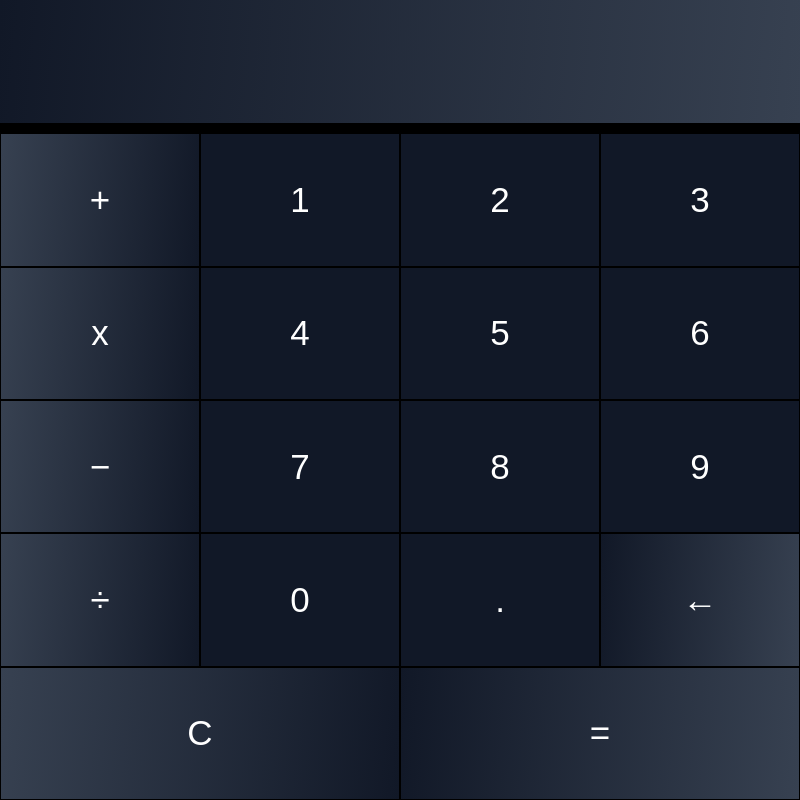
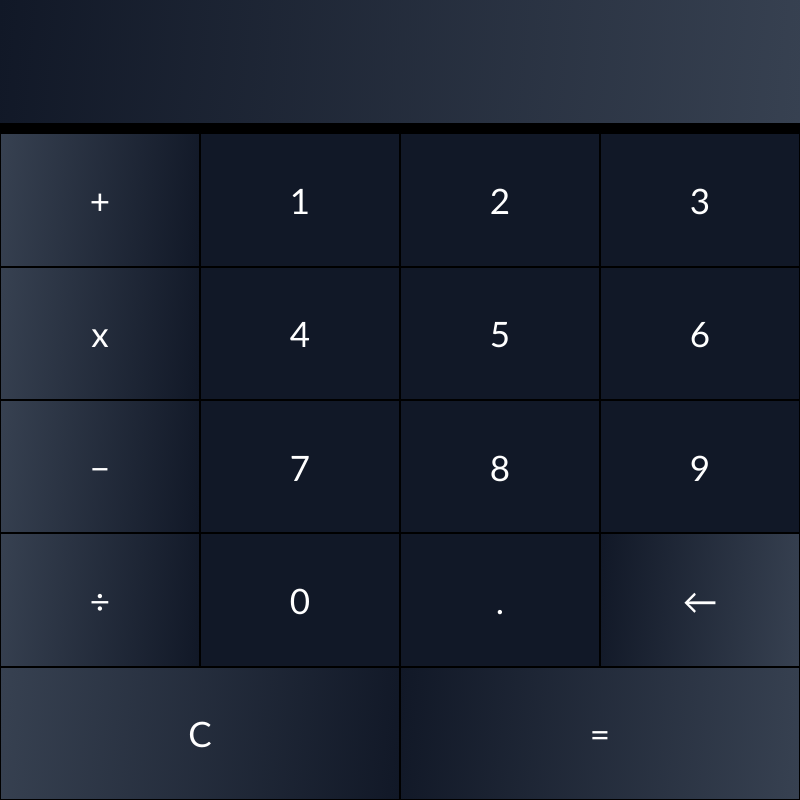
Before and after one commit to tothepointcode/crispy-chainsaw, an Electron app: page index.html in a window 800 px wide. Drawn offline with Linux system fonts and the light colour scheme.

Commit message:
feat: :construction: Font-family updated

```diff
--- a/style/index.css
+++ b/style/index.css
@@ -11,7 +11,8 @@
 }
 
 body {
-  color: var(--black);
+  font-family: "Trebuchet MS", "Lucida Sans Unicode", "Lucida Grande",
+    "Lucida Sans", Arial, sans-serif !important;
 }
 
 body #field {
@@ -60,6 +61,8 @@ body .components .row button {
   margin: 1px;
   border: 0px;
   outline: 0px;
+  font-family: "Trebuchet MS", "Lucida Sans Unicode", "Lucida Grande",
+    "Lucida Sans", Arial, sans-serif !important;
 
   transition: all 0.3s ease-in-out;
 }
```
